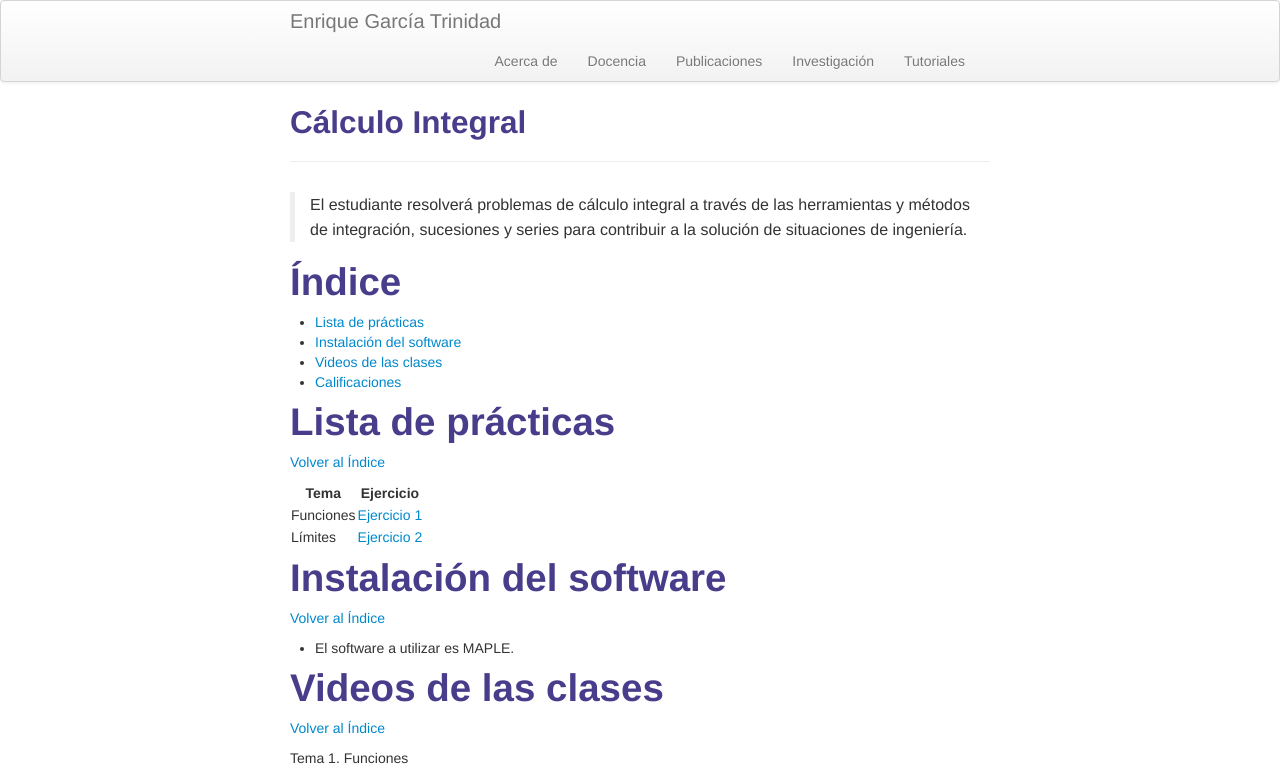
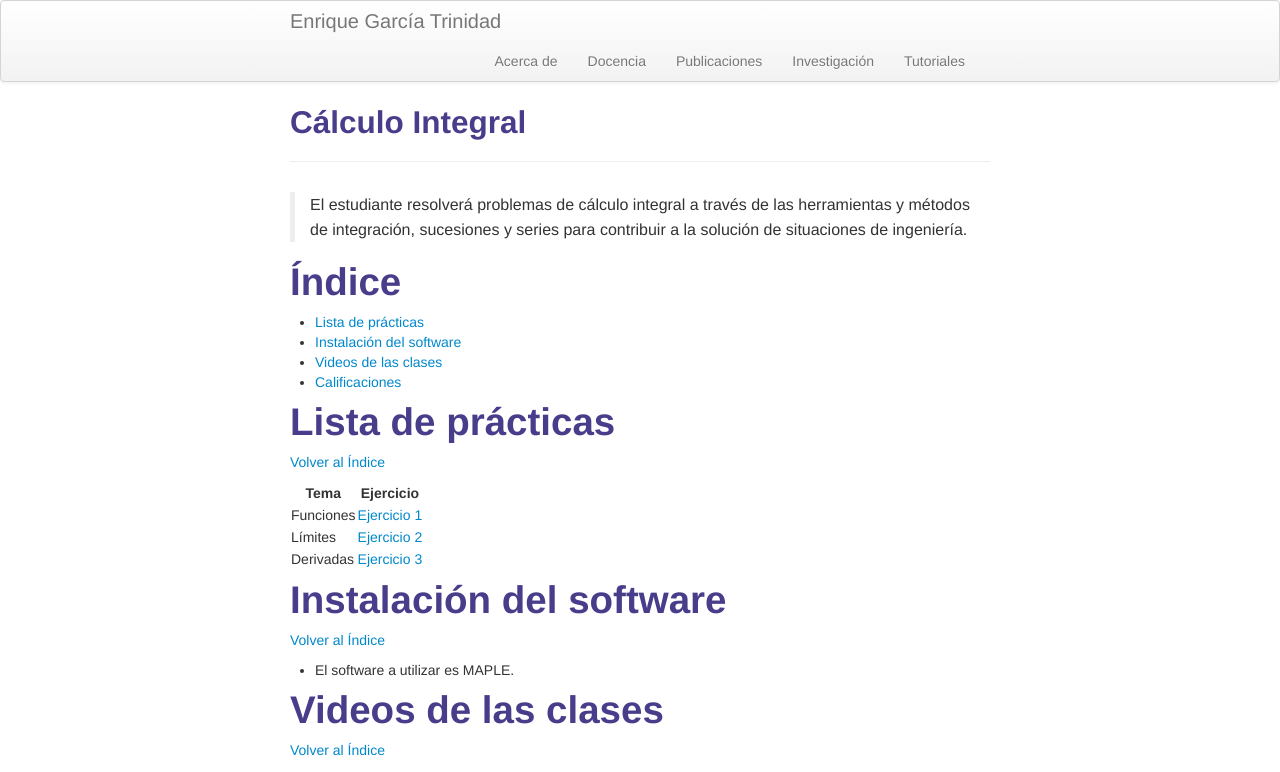
Before and after one commit to enriGarcia/enriGarcia.github.io, a Jekyll site: the page built from pages/teaching/calcInt.md, in a window 1280 px wide. Shown: the top 772 px of the page. Built offline with Jekyll 4.4.1, drawn with Linux system fonts in a browser that asks for light colours.

Commit message:
webpage update

```diff
--- a/pages/teaching/calcInt.md
+++ b/pages/teaching/calcInt.md
@@ -20,6 +20,7 @@ vimeoId: 747345200
 |-----------------------------|:--------------:|
 |Funciones                    |[Ejercicio 1 ]({{ BASE_PATH}}/pages/assignments/calcInt_ex_01.pdf)|
 |Límites                      |[Ejercicio 2 ]({{ BASE_PATH}}/pages/assignments/calcInt_ex_02.pdf)|
+|Derivadas                    |[Ejercicio 3 ]({{ BASE_PATH}}/pages/assignments/calcInt_ex_03.pdf)|
 
 # Instalación del software
 [Volver al Índice](#índice)
```
Also changed, not shown: 1 other file.
